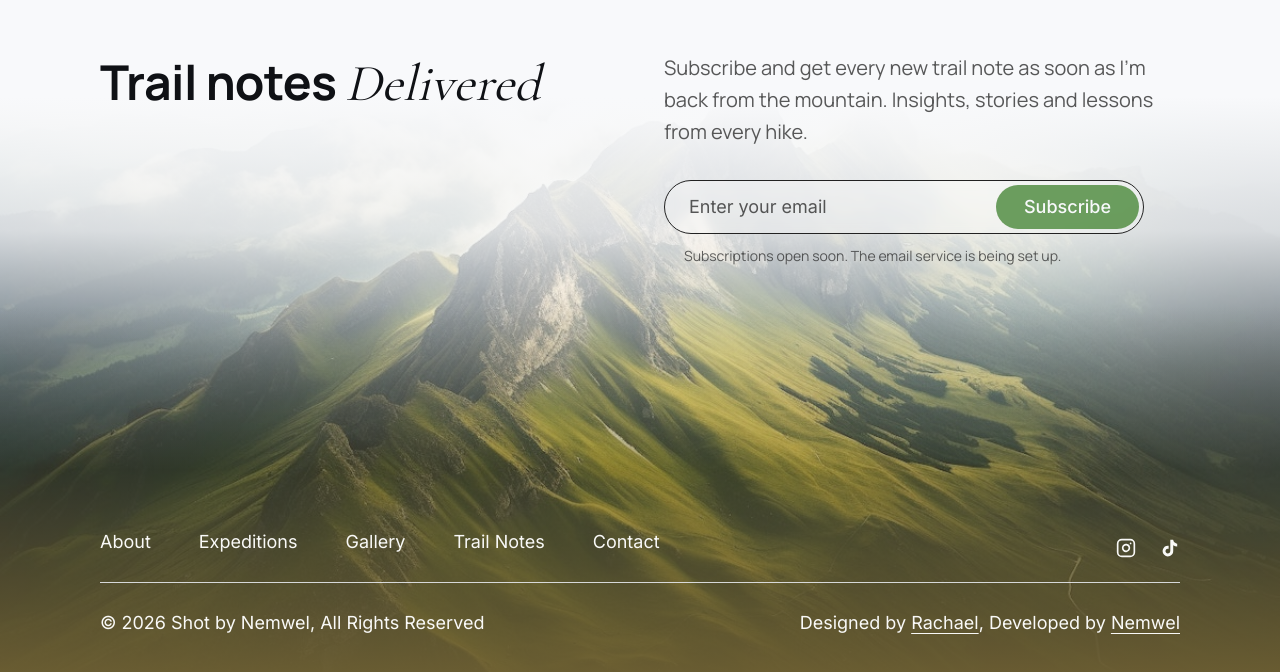
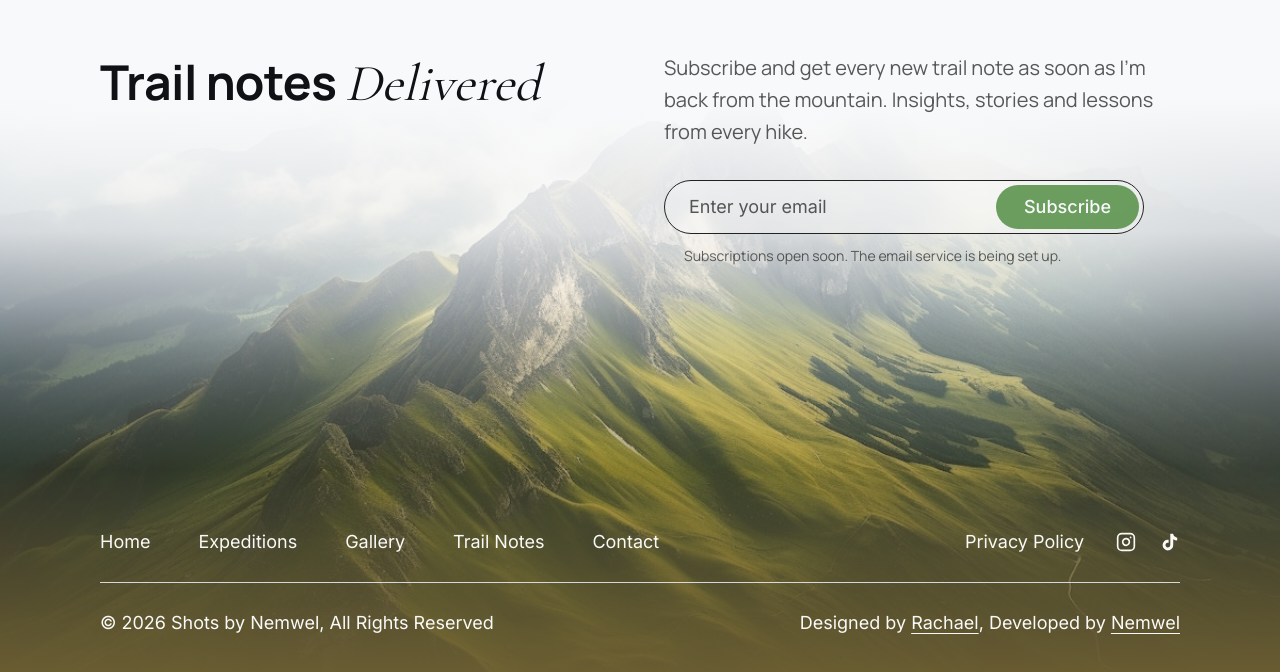
Before and after one commit to letsspice/shotsbynemwel, a Next.js app: page /gallery in a window 1280 px wide. Shown: the part 1404-2076 px from the top of the page. Built offline with nearby package versions, Linux system fonts and the light colour scheme; no server answers.

Commit message:
Link the contact and privacy pages from the nav and footer

```diff
--- a/app/components/sections/Footer.tsx
+++ b/app/components/sections/Footer.tsx
@@ -3,29 +3,24 @@
 import { useState, type FormEvent } from "react";
 import Image from "next/image";
 import Link from "next/link";
-import { Instagram } from "lucide-react";
-import { NAV_LINKS, SOCIAL_LINKS } from "@/lib/site";
+import { NAV_LINKS } from "@/lib/site";
 import SectionHeading from "@/app/components/ui/SectionHeading";
+import SocialLinks from "@/app/components/ui/SocialLinks";
+
+const copyright = `© ${new Date().getFullYear()} Shots by Nemwel, All Rights Reserved`;
+const smallText = "font-inter text-[14px] leading-[24px] text-offwhite md:text-[16px] lg:text-[18px] lg:leading-[32px]";
 
 /**
  * Designer: heading 48/60 + 52/64, paragraph Manrope 20/32 #222 at 75%, input 1px #222 border with
  * Inter 18/24 text at 75%, button #5C934E with Inter medium 18/24 #F8F9FB, links Inter 18/32.4,
  * social icons 20×20, divider 1px #E5E7EB at 90%, attributions Inter 18/32.
+ *
+ * Variants: "full" (newsletter + links), "compact" (links only, Contact page) and
+ * "minimal" (copyright only, Privacy page).
  */
-export default function Footer() {
-  const [email, setEmail] = useState("");
-  const [error, setError] = useState("");
-  const year = new Date().getFullYear();
-
-  const handleSubmit = (e: FormEvent) => {
-    e.preventDefault();
-    if (!email) return setError("Email is required");
-    if (!/\S+@\S+\.\S+/.test(email)) return setError("Please enter a valid email address");
-    setError("");
-  };
-
+export default function Footer({ variant = "full" }: { variant?: "full" | "compact" | "minimal" }) {
   return (
-    <footer id="contact" className="relative w-full overflow-hidden bg-background">
+    <footer className="relative w-full overflow-hidden bg-background">
       <div className="absolute inset-0 z-0" aria-hidden>
         <Image src="/assets/footer/mountain-footer-bg.png" alt="" fill className="object-cover object-bottom" sizes="100vw" />
         <div
@@ -44,8 +39,28 @@ export default function Footer() {
         />
       </div>
 
-      <div className="site-gutter relative z-10 pb-10 pt-16 md:pt-[120px]">
+      <div className={`site-gutter relative z-10 pb-10 ${variant === "full" ? "pt-16 md:pt-[120px]" : "pt-[200px] md:pt-[260px]"}`}>
         <div className="site-container">
+          {variant === "full" && <Newsletter />}
+          {variant === "minimal" ? <p className={`text-center ${smallText}`}>{copyright}</p> : <FooterLinks />}
+        </div>
+      </div>
+    </footer>
+  );
+}
+
+function Newsletter() {
+  const [email, setEmail] = useState("");
+  const [error, setError] = useState("");
+
+  const handleSubmit = (e: FormEvent) => {
+    e.preventDefault();
+    if (!email) return setError("Email is required");
+    if (!/\S+@\S+\.\S+/.test(email)) return setError("Please enter a valid email address");
+    setError("");
+  };
+
+  return (
     <div className="mb-[220px] grid grid-cols-1 items-start gap-6 md:mb-[260px] lg:grid-cols-2 lg:gap-12">
       <SectionHeading bold="Trail notes" italic="Delivered" />
       <div className="flex flex-col">
@@ -85,7 +100,12 @@ export default function Footer() {
         </form>
       </div>
     </div>
+  );
+}
 
+function FooterLinks() {
+  return (
+    <>
       <div className="mb-6 flex flex-col items-center justify-between gap-8 md:flex-row md:items-end">
         <nav aria-label="Footer">
           <ul className="flex flex-wrap justify-center gap-x-8 gap-y-3 md:gap-x-12">
@@ -98,22 +118,18 @@ export default function Footer() {
             ))}
           </ul>
         </nav>
-            <div className="flex items-center gap-6">
-              <Link href={SOCIAL_LINKS.instagram} target="_blank" rel="noopener noreferrer" className="text-offwhite transition-opacity hover:opacity-80" aria-label="Instagram (opens in a new tab)">
-                <Instagram size={20} aria-hidden />
+        <div className="flex items-center gap-8 text-offwhite">
+          <Link href="/privacy" className="footer-link transition-opacity hover:opacity-80">
+            Privacy Policy
           </Link>
-              <Link href={SOCIAL_LINKS.tiktok} target="_blank" rel="noopener noreferrer" className="text-offwhite transition-opacity hover:opacity-80" aria-label="TikTok (opens in a new tab)">
-                <svg width="20" height="20" viewBox="0 0 24 24" fill="currentColor" aria-hidden>
-                  <path d="M19.59 6.69a4.83 4.83 0 0 1-3.77-4.25V2h-3.45v13.67a2.89 2.89 0 0 1-5.2 1.74 2.89 2.89 0 0 1 2.31-4.64 2.93 2.93 0 0 1 .88.13V9.4a6.84 6.84 0 0 0-1-.05A6.33 6.33 0 0 0 5 20.1a6.34 6.34 0 0 0 10.86-4.43v-7a8.16 8.16 0 0 0 4.77 1.52v-3.4a4.85 4.85 0 0 1-1.04-.1z" />
-                </svg>
-              </Link>
+          <SocialLinks />
         </div>
       </div>
 
       <div className="mb-6 h-px w-full bg-border/90" />
 
-          <div className="flex flex-col items-center justify-between gap-2 text-center font-inter text-[14px] leading-[24px] text-offwhite md:flex-row md:text-left md:text-[16px] lg:text-[18px] lg:leading-[32px]">
-            <p>© {year} Shot by Nemwel, All Rights Reserved</p>
+      <div className={`flex flex-col items-center justify-between gap-2 text-center md:flex-row md:text-left ${smallText}`}>
+        <p>{copyright}</p>
         <p>
           Designed by{" "}
           <Link href="https://www.linkedin.com/in/rachaelngotho/" target="_blank" rel="noopener noreferrer" className="underline decoration-1 underline-offset-4">
@@ -125,8 +141,6 @@ export default function Footer() {
           </Link>
         </p>
       </div>
-        </div>
-      </div>
-    </footer>
+    </>
   );
 }
--- a/lib/site.ts
+++ b/lib/site.ts
@@ -3,18 +3,22 @@ export const SITE_NAME = "Shots by Nemwel";
 export const SITE_URL = (process.env.NEXT_PUBLIC_SITE_URL ?? "https://shotsbynemwel.netlify.app").replace(/\/$/, "");
 
 export const NAV_LINKS = [
-  { label: "About", href: "/#about" },
+  { label: "Home", href: "/" },
   { label: "Expeditions", href: "/expeditions" },
   { label: "Gallery", href: "/gallery" },
   { label: "Trail Notes", href: "/trail-notes" },
-  { label: "Contact", href: "#contact" },
+  { label: "Contact", href: "/contact" },
 ] as const;
+
+export const CONTACT_EMAIL = "hello@nemwel.com";
 
 export const SOCIAL_LINKS = {
   instagram: "https://www.instagram.com/shotbynemwel/",
   tiktok: "https://www.tiktok.com/@shotsbynemwel",
 } as const;
 
+export const INSTAGRAM_HANDLE = "@shotbynemwel";
+
 export function absoluteUrl(path: string) {
   return `${SITE_URL}${path.startsWith("/") ? path : `/${path}`}`;
 }
```
Lines whose indentation alone changed are shown as unchanged.
